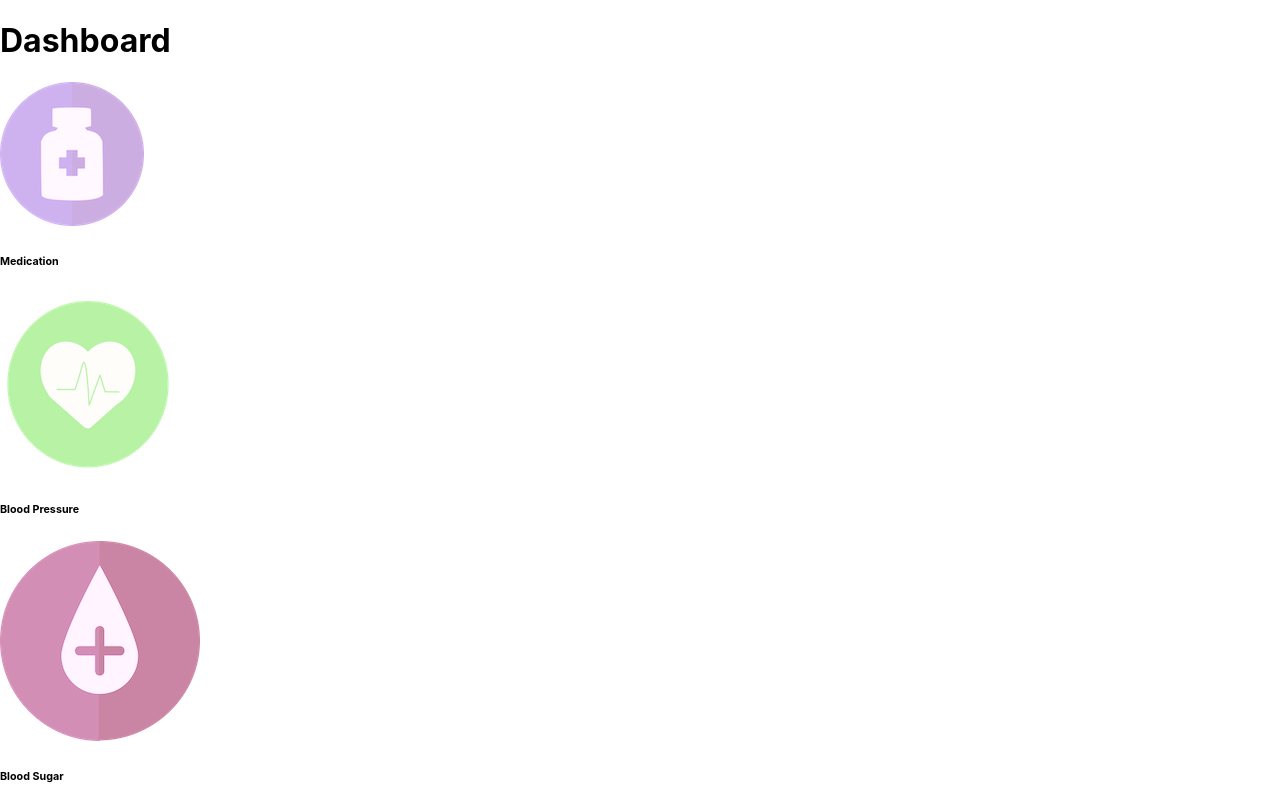
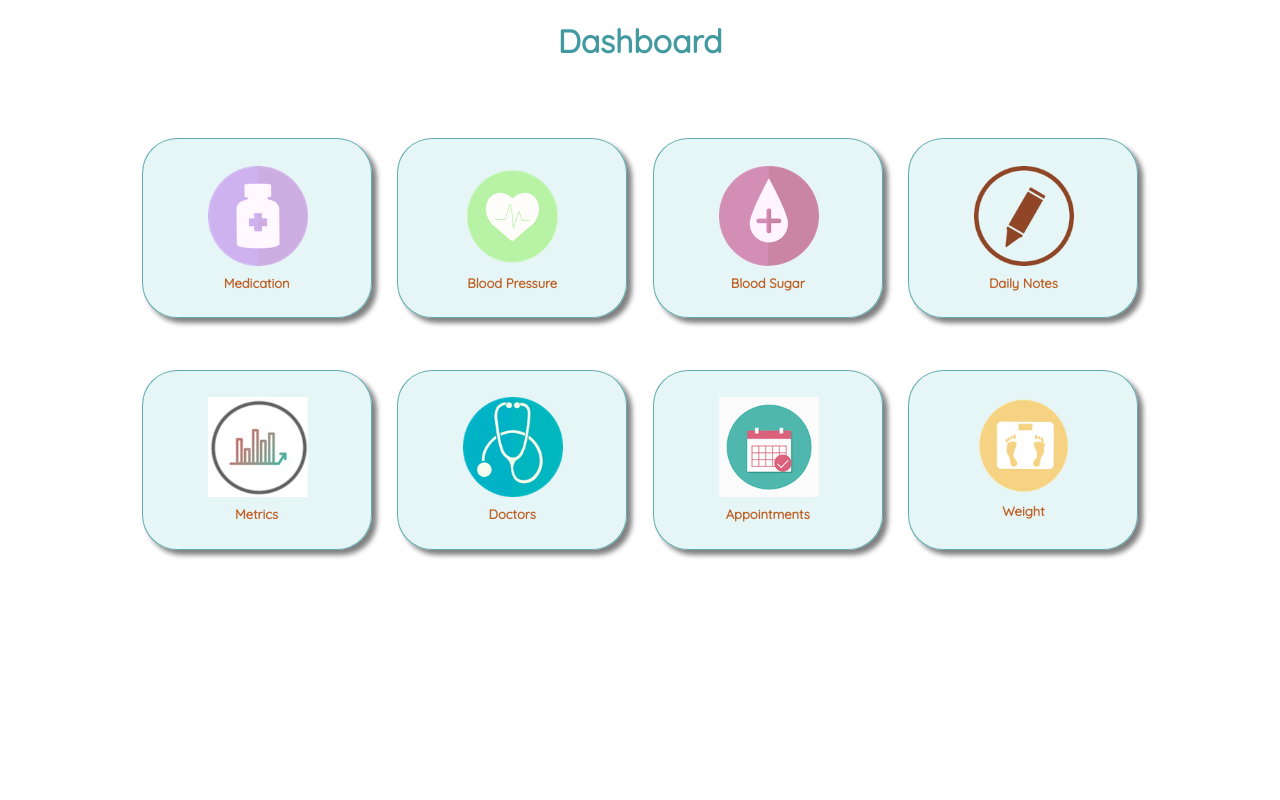
Before and after one commit to tradu0606/caretaker-client, a React (Create React App) app: page /dashboard in a window 1280 px wide. Shown: the top 800 px of the page. Built offline with nearby package versions, Linux system fonts and the light colour scheme.

Commit message:
finished styling dashboard, and started styling home component

```diff
--- a/src/App.js
+++ b/src/App.js
@@ -11,9 +11,9 @@ class App extends Component {
 	render() {
 		return (
 			<div className="App">
-				<Home />
 				<Route path="/dashboard" render={(routerProps) => <Dashboard {...routerProps} />} />
 				<Route path="/bloodpressure" render={(routerProps) => <BloodPressure {...routerProps} />} />
+				<Route path="/" render={(routerProps) => <Home {...routerProps} />} />
 			</div>
 		);
 	}
--- a/src/components/dashboard/Dashboard.css
+++ b/src/components/dashboard/Dashboard.css
@@ -0,0 +1,56 @@
+@import url("https://fonts.googleapis.com/css?family=Quicksand&display=swap");
+.dashboardComponent {
+	display: inline-block;
+	margin: 3% 1% 1% 1%;
+	background-color: rgba(145, 212, 216, 0.228);
+	border: 1px solid rgba(66, 154, 160, 0.81);
+	border-radius: 35px;
+	padding-left: 5%;
+	padding-right: 5%;
+	padding-top: 2%;
+	padding-bottom: 2%;
+	box-shadow: 5px 5px 5px gray;
+	width: 100px;
+	/* border: 5px solid rgba(29, 112, 121, 0.701); */
+}
+.resizeImage {
+	max-height: 100%;
+	width: 100%;
+	display: inline-block;
+	background-color: transparent;
+	margin-top: 0;
+}
+.resizeImageDiv {
+	height: 100px;
+	width: 100px;
+	display: inline-block;
+	margin: 1%;
+}
+.rowOne {
+	display: flex;
+	flex-direction: row;
+	justify-content: center;
+	margin-bottom: 0;
+	padding-bottom: 0;
+}
+.rowTwo {
+	display: flex;
+	flex-direction: row;
+	justify-content: center;
+	margin-top: 0;
+	padding-top: 0;
+}
+h1 {
+	color: rgb(66, 154, 160);
+	text-align: center;
+	margin-bottom: 3%;
+	font-family: 'Quicksand', sans-serif;
+}
+h6 {
+	color: rgb(191, 97, 38);
+	font-size: 13px;
+	text-align: center;
+	margin-top: 5%;
+	margin-bottom: 1%;
+	font-family: 'Quicksand', sans-serif;
+}
--- a/src/components/dashboard/Dashboard.js
+++ b/src/components/dashboard/Dashboard.js
@@ -7,44 +7,62 @@ import weight from '../../images/weight.png';
 import bloodSugar from '../../images/bloodSugar.png';
 import appointments from '../../images/appointments.png';
 import metrics from '../../images/metrics.jpg';
+import '../dashboard/Dashboard.css';
 
 class Dashboard extends Component {
 	render() {
 		return (
 			<div>
 				<h1>Dashboard</h1>
-				<div className="rowOne" />
+				<div className="rowOne">
 					<div className="dashboardComponent">
-					<img src={medication} />
+						<div className="resizeImageDiv">
+							<img className="resizeImage" src={medication} />
+						</div>
 						<h6>Medication</h6>
 					</div>
 					<div className="dashboardComponent">
-					<img src={bloodPressure} />
+						<div className="resizeImageDiv">
+							<img className="resizeImage" src={bloodPressure} />
+						</div>
 						<h6>Blood Pressure</h6>
 					</div>
 					<div className="dashboardComponent">
-					<img src={bloodSugar} />
+						<div className="resizeImageDiv">
+							<img className="resizeImage" src={bloodSugar} />
+						</div>
 						<h6>Blood Sugar</h6>
 					</div>
 					<div className="dashboardComponent">
-					<img src={dailyNote} />
+						<div className="resizeImageDiv">
+							<img className="resizeImage" src={dailyNote} />
+						</div>
 						<h6>Daily Notes</h6>
+					</div>
 				</div>
 				<div className="rowTwo">
 					<div className="dashboardComponent">
-						<img src={metrics} />
+						<div className="resizeImageDiv">
+							<img className="resizeImage" src={metrics} />
+						</div>
 						<h6>Metrics</h6>
 					</div>
 					<div className="dashboardComponent">
-						<img src={doctors} />
+						<div className="resizeImageDiv">
+							<img className="resizeImage" src={doctors} />
+						</div>
 						<h6>Doctors</h6>
 					</div>
 					<div className="dashboardComponent">
-						<img src={appointments} />
+						<div className="resizeImageDiv">
+							<img className="resizeImage" src={appointments} />
+						</div>
 						<h6>Appointments</h6>
 					</div>
 					<div className="dashboardComponent">
-						<img src={weight} />
+						<div className="resizeImageDiv">
+							<img className="resizeImage" src={weight} />
+						</div>
 						<h6>Weight</h6>
 					</div>
 				</div>
--- a/src/components/home/Home.css
+++ b/src/components/home/Home.css
@@ -0,0 +1,4 @@
+.homePageTitle {
+	margin-top: 30%;
+	font-size: 60px;
+}
--- a/src/components/home/Home.js
+++ b/src/components/home/Home.js
@@ -1,8 +1,13 @@
 import React, { Component } from 'react';
+import '../home/Home.css';
 
 class Home extends Component {
 	render() {
-		return <div />;
+		return (
+			<div>
+				<h1 className="homePageTitle">CareTaker</h1>
+			</div>
+		);
 	}
 }
 
```
Lines whose indentation alone changed are shown as unchanged.
